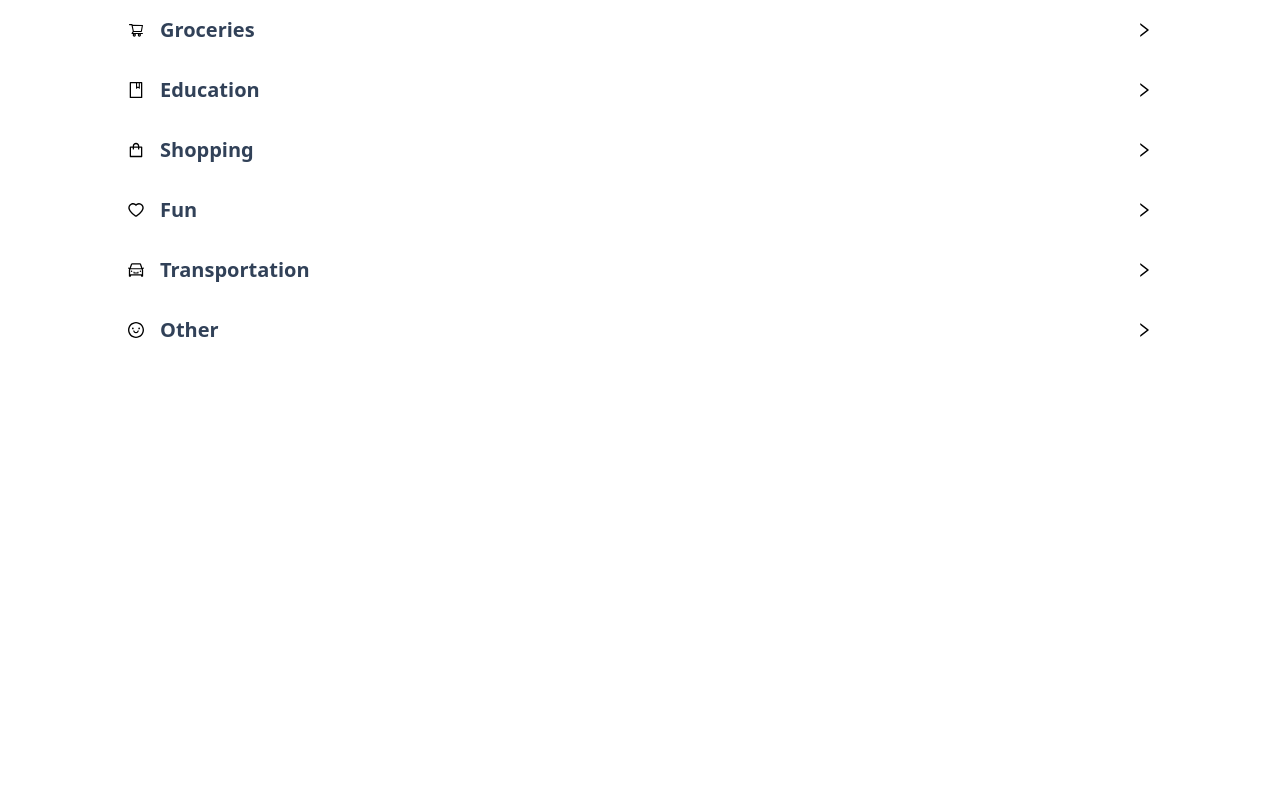
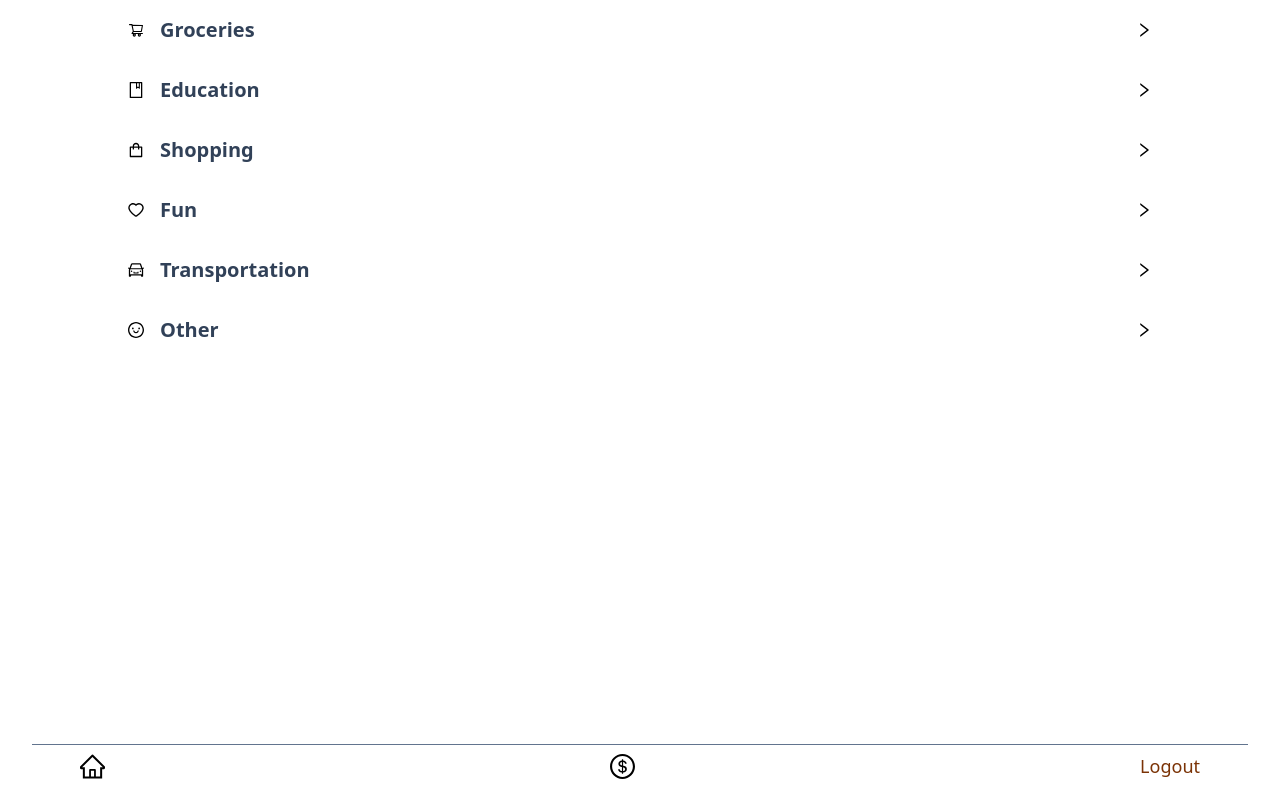
Before and after one commit to kiara-singh/Centsible, a React (Vite) app: page /home in a window 1280 px wide. Built offline with nearby package versions, Linux system fonts and the light colour scheme.

Commit message:
create navbar

```diff
--- /dev/null
+++ b/src/components/navbar.jsx
@@ -0,0 +1,23 @@
+import React from "react";
+import { HomeOutlined, DollarOutlined } from "@ant-design/icons";
+import { useNavigate } from "react-router-dom";
+export const Navbar = () => {
+  const navigate = useNavigate();
+  return (
+    <div className="fixed bottom-3 left-0 right-0 mx-auto flex justify-between items-center my-auto px-12 py-2 border-t border-slate-500 w-[95%] gap-5">
+      <HomeOutlined
+        onClick={() => {
+          navigate("/home");
+        }}
+        style={{ fontSize: "25px" }}
+      />
+      <DollarOutlined
+        onClick={() => {
+          navigate("/dashboard");
+        }}
+        style={{ fontSize: "25px" }}
+      />
+      <button className="font-normal text-[18px] text-amber-900">Logout</button>
+    </div>
+  );
+};
--- a/src/pages/dashboard.jsx
+++ b/src/pages/dashboard.jsx
@@ -2,6 +2,7 @@ import React, { useState, useRef } from "react";
 import { collection, addDoc } from "firebase/firestore";
 import { auth, db } from "../firebase";
 import { categories } from "../constants";
+import { Navbar } from "../components/navbar";
 
 export default function Dashboard() {
   const [dropDown, setDropDown] = useState(false);
@@ -29,6 +30,7 @@ export default function Dashboard() {
   };
 
   return (
+    <>
       <div className="flex justify-center items-center mx-auto max-w-[80%] min-h-screen">
         <form onSubmit={handleSubmit} className="flex flex-col w-1/2 gap-2">
           <label className="font-medium">Transaction</label>
@@ -90,5 +92,7 @@ export default function Dashboard() {
           {error && <p className="text-red-900">{error}</p>}
         </form>
       </div>
+      <Navbar />
+    </>
   );
 }
--- a/src/pages/home.jsx
+++ b/src/pages/home.jsx
@@ -9,6 +9,7 @@ import {
   HeartOutlined,
   SmileOutlined,
 } from "@ant-design/icons";
+import { Navbar } from "../components/navbar";
 
 const icons = [
   <ShoppingCartOutlined />,
@@ -42,6 +43,7 @@ const Home = () => {
           );
         })}
       </div>
+      <Navbar />
     </>
   );
 };
```
Lines whose indentation alone changed are shown as unchanged.
